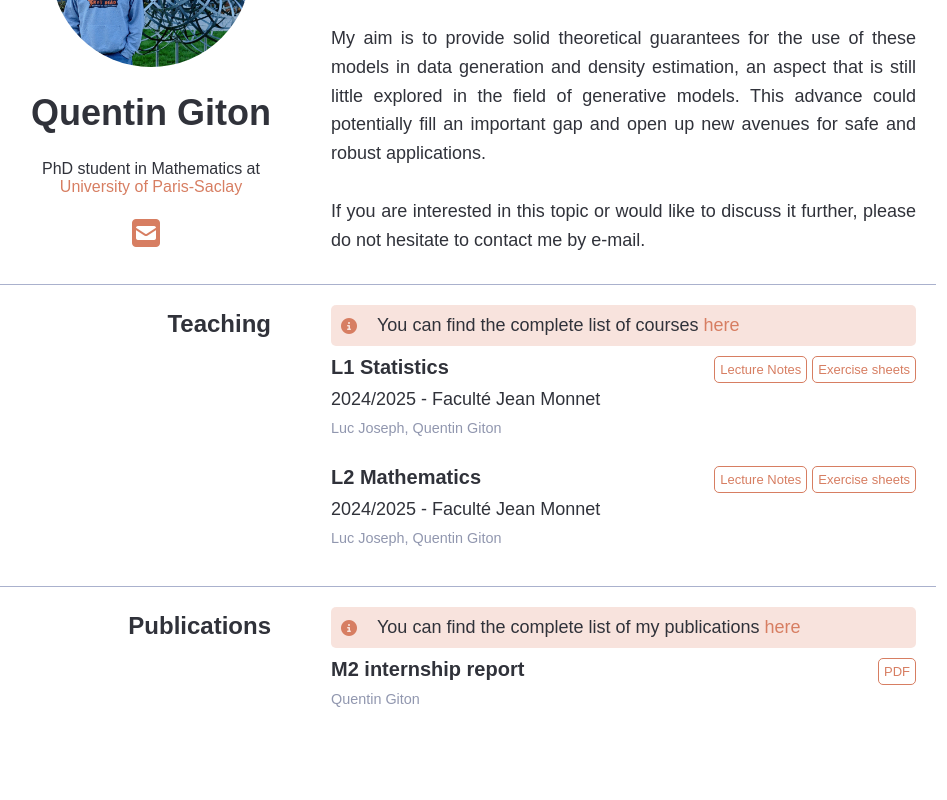
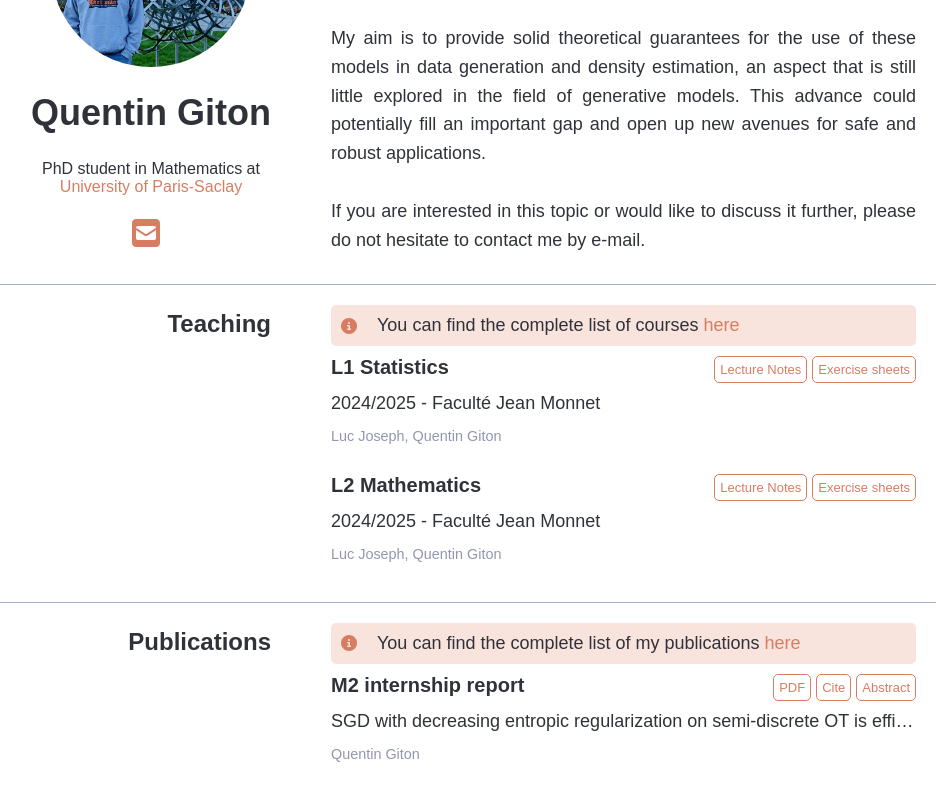
Before and after one commit to quentingiton/quentingiton.github.io, a Vue app: page / in a window 1280 px wide. Shown: the part 244-1044 px from the top of the page, without its empty margins (174-1121 px from the left). Before the commit the page ends 999 px from the top, so only its background shows below. Built offline with nearby package versions, Linux system fonts and the light colour scheme; some icons are missing.

Commit message:
abstract + toggle - oneline

```diff
--- a/src/assets/json/publications.json
+++ b/src/assets/json/publications.json
@@ -5,6 +5,8 @@
     "month": 9,
     "title": "M2 internship report",
     "authors": "Quentin Giton",
-    "file": "./src/assets/pdf/publications/24/internship.pdf"
+    "file": "./src/assets/pdf/publications/24/internship.pdf",
+    "abstract": "SGD with decreasing entropic regularization on semi-discrete OT is efficient! In this work, (i) we prove an O(1/t) lower bound rate for the OT map, using the similarity between Laguerre cells estimation and density support estimation, and (ii) we propose a Stochastic Gradient Descent (SGD) algorithm with adaptive entropic regularization and averaging acceleration. Moreover, while being as computationally and memory efficient as vanilla SGD, our algorithm achieves the unusual fast rates of our theory in numerical experiments. Click on the title to read the abstract.",
+    "citation": "@misc{genans2024semidiscreteoptimaltransportnearly,\n      title={Semi-Discrete Optimal Transport: Nearly Minimax Estimation With Stochastic Gradient Descent and Adaptive Entropic Regularization},\n      author={Ferdinand Genans and Antoine Godichon-Baggioni and François-Xavier Vialard and Olivier Wintenberger},\n      year={2024},\n      eprint={2405.14459},\n      archivePrefix={arXiv},\n      primaryClass={stat.ML},\n      url={https://arxiv.org/abs/2405.14459},\n}"
   }
 ]
--- a/src/assets/less/main.less
+++ b/src/assets/less/main.less
@@ -181,3 +181,14 @@ nav {
     height: 20px;
   }
 }
+
+.text-container p {
+  text-align: justify;
+  line-height: 1.6em;
+}
+
+.ellipsis {
+  white-space: nowrap;
+  overflow: hidden;
+  text-overflow: ellipsis;
+}
--- a/src/components/ButtonComponent.vue
+++ b/src/components/ButtonComponent.vue
@@ -1,7 +1,5 @@
 <template>
-  <a :href="link" class="button" target="_blank" rel="noopener noreferrer">{{
-    text
-  }}</a>
+  <button class="button" @click="onclick()">{{ text }}</button>
 </template>
 
 <script setup>
@@ -10,9 +8,11 @@ const props = defineProps({
     type: String,
     default: "",
   },
-  link: {
-    type: String,
-    default: "",
+  onclick: {
+    type: Function,
+    default() {
+      return "Default function";
+    },
   },
 });
 </script>
--- a/src/components/CourseComponent.vue
+++ b/src/components/CourseComponent.vue
@@ -6,16 +6,18 @@
         <ButtonComponent
           v-if="course.LN"
           text="Lecture Notes"
-          :link="course.LN"
+          :onclick="() => openUrl(course.LN)"
         />
         <ButtonComponent
           v-if="course.ES"
           text="Exercise sheets"
-          :link="course.ES"
+          :onclick="() => openUrl(course.ES)"
         />
       </div>
     </div>
-    <p>{{ course.description }}</p>
+    <div class="text-container">
+      <p v-if="course.description">{{ course.description }}</p>
+    </div>
     <div class="course-meta">
       <span>{{ course.instructors }}</span>
     </div>
@@ -34,10 +36,7 @@ const props = defineProps({
   },
 });
 
-function openPDF(pdfUrl) {
-  // TODO fixme
-  // Implement the logic to open the PDF
-  console.log("Opening PDF:", pdfUrl);
-  window.open(pdfUrl, "_blank");
+function openUrl(link) {
+  window.open(link, "_blank");
 }
 </script>
--- a/src/components/ProfileCard.vue
+++ b/src/components/ProfileCard.vue
@@ -96,9 +96,4 @@ export default {
 .contact-icons i {
   margin: 5px;
 }
-
-.text-container p {
-  text-align: justify;
-  line-height: 1.6;
-}
 </style>
--- a/src/components/PubliComponent.vue
+++ b/src/components/PubliComponent.vue
@@ -3,8 +3,27 @@
     <div class="title-with-buttons">
       <h2>{{ publi.title }}</h2>
       <div class="course-links">
-        <ButtonComponent v-if="publi.file" text="PDF" :link="publi.file" />
+        <ButtonComponent
+          v-if="publi.file"
+          text="PDF"
+          :onclick="() => openUrl(publi.file)"
+        />
+        <ButtonComponent v-if="publi.citation" text="Cite" />
+        <ButtonComponent
+          v-if="publi.abstract"
+          text="Abstract"
+          :onclick="() => toggleAbstract()"
+        />
       </div>
+    </div>
+    <div class="text-container">
+      <p
+        :id="`publi-${publi.id}`"
+        class="course-abstract ellipsis"
+        v-if="publi.abstract"
+      >
+        {{ publi.abstract }}
+      </p>
     </div>
     <div class="course-meta">
       <span>{{ publi.authors }}</span>
@@ -24,10 +43,14 @@ const props = defineProps({
   },
 });
 
-function openPDF(pdfUrl) {
-  // TODO fixme
-  // Implement the logic to open the PDF
-  console.log("Opening PDF:", pdfUrl);
-  window.open(pdfUrl, "_blank");
+function openUrl(link) {
+  window.open(link, "_blank");
+}
+
+function toggleAbstract() {
+  const elmt = document.getElementById(`publi-${props.publi.id}`);
+  elmt.classList.contains("ellipsis")
+    ? elmt.classList.remove("ellipsis")
+    : elmt.classList.add("ellipsis");
 }
 </script>
```
